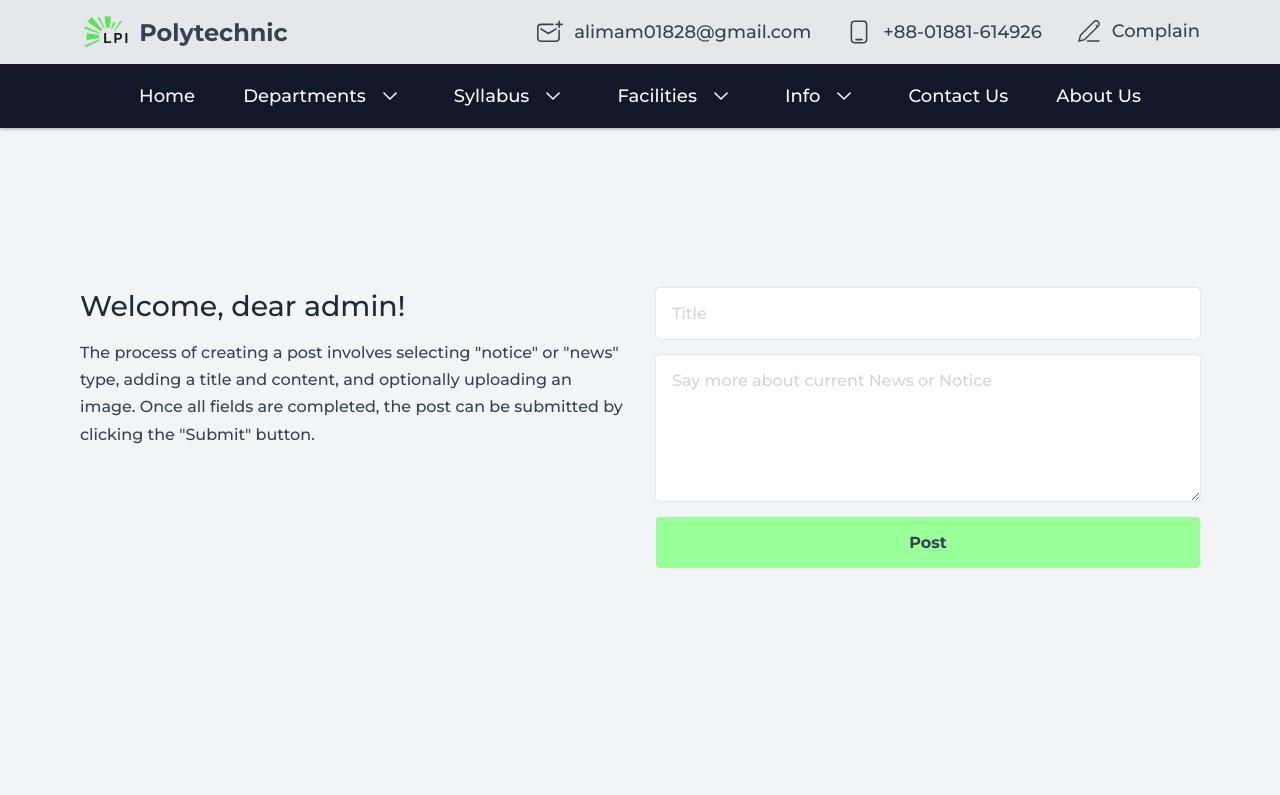
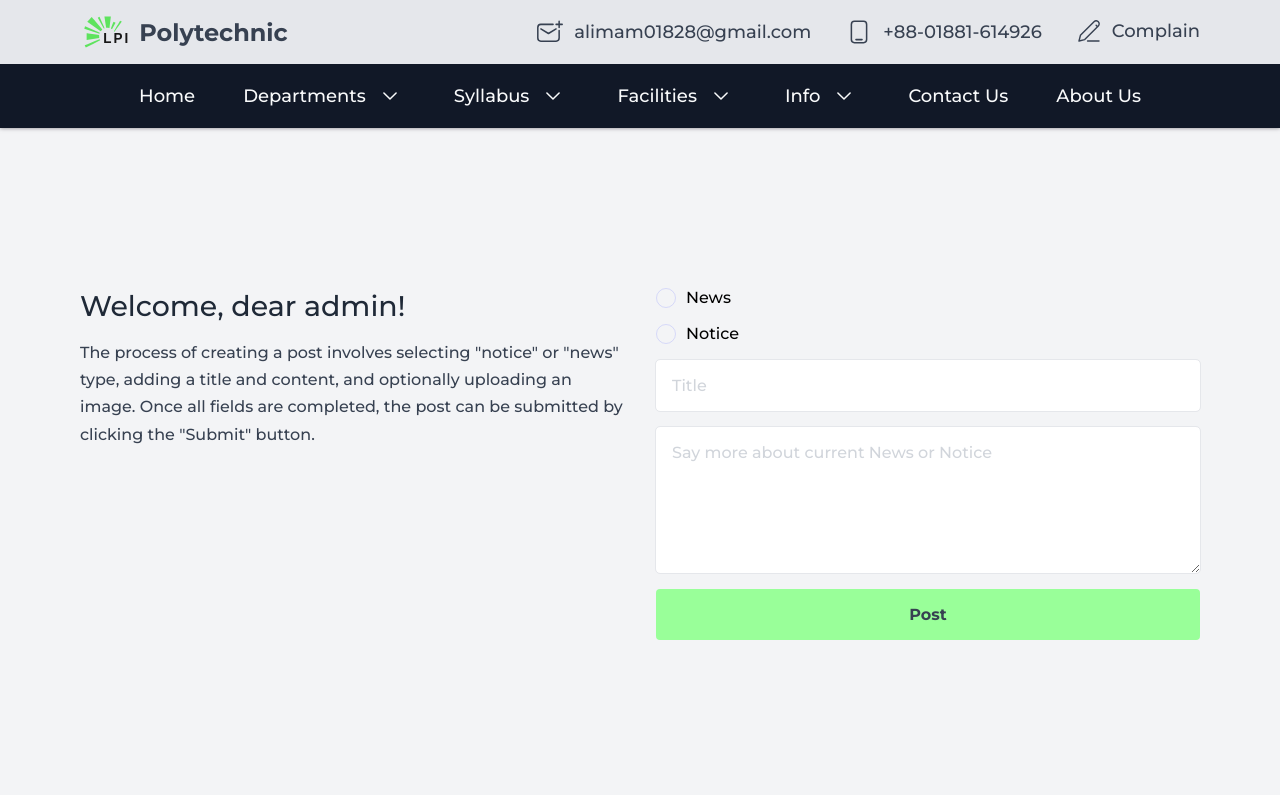
Before and after one commit to al-imam/lpi, a React (Vite) app: page /admin in a window 1280 px wide. Shown: the top 795 px of the page. Built offline with nearby package versions, Linux system fonts and the light colour scheme.

Commit message:
show radio button on admin form

```diff
--- a/src/pages/Admin/Admin.jsx
+++ b/src/pages/Admin/Admin.jsx
@@ -1,4 +1,5 @@
 import Input, { Textarea } from "@components/Input/Input";
+import RadioInput from "@components/RadioInput/RadioInput";
 import { useReducer } from "react";
 import classes from "./admin.module.css";
 
@@ -49,6 +50,8 @@ function Form() {
 
   return (
     <form className={classes.form} onSubmit={(e) => e.preventDefault()}>
+      <RadioInput name="topic" text="News" />
+      <RadioInput name="topic" text="Notice" />
       <Input
         value={title}
         setValue={(value) => dispatch({ type: "title", payload: value })}
```
